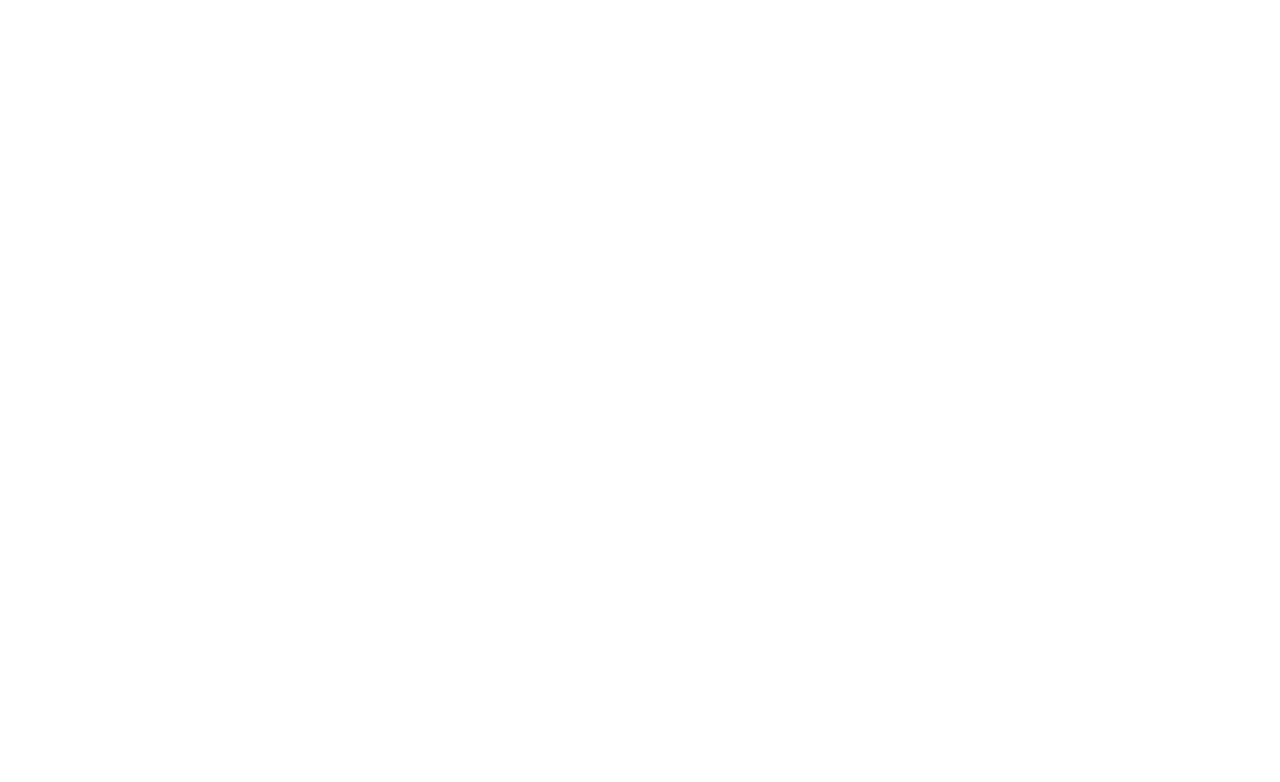
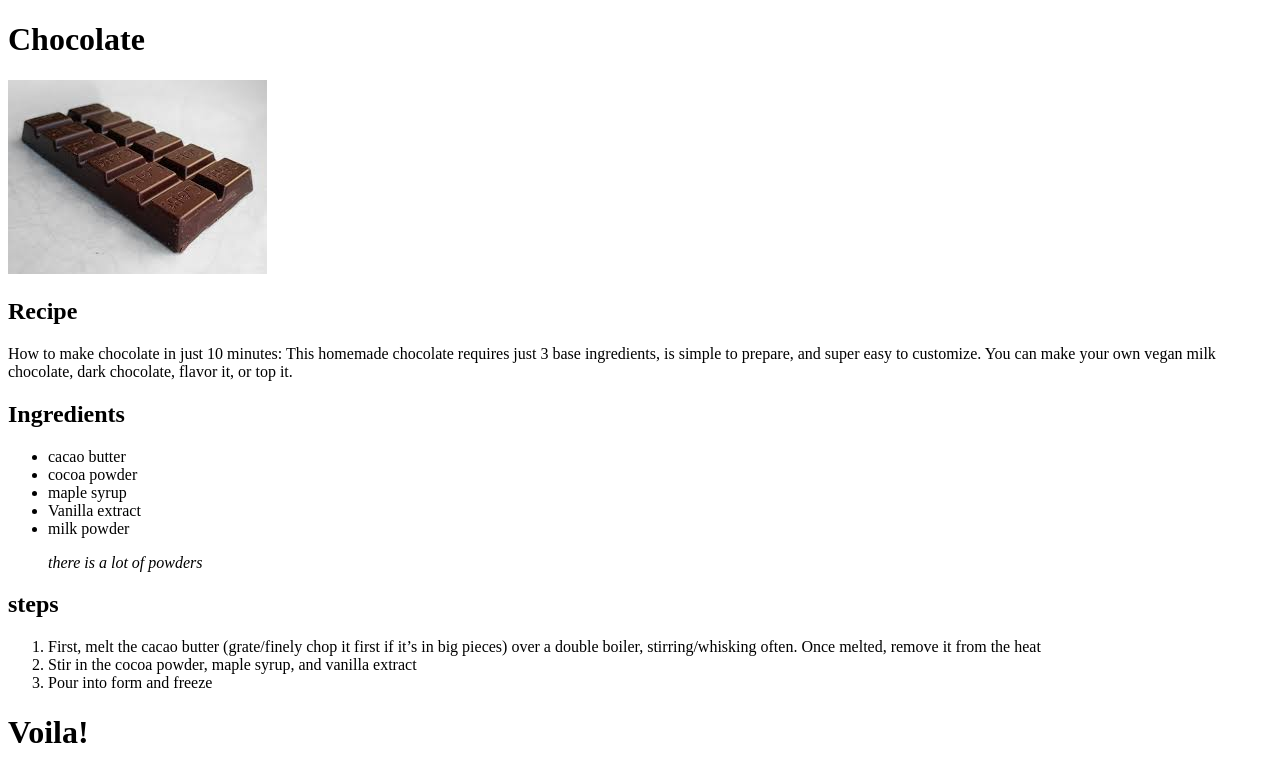
Before and after one commit to KingOfParcel/odin-recipes, a plain HTML site: page recipes/chocolate.html in a window 1280 px wide. Drawn offline with Linux system fonts and the light colour scheme.

Commit message:
add chocolate.html section

```diff
--- a/recipes/chocolate.html
+++ b/recipes/chocolate.html
@@ -0,0 +1,38 @@
+<!DOCTYPE html>
+<html lang="en">
+<head>
+    <meta charset="UTF-8">
+    <meta name="viewport" content="width=device-width, initial-scale=1.0">
+    <title>Chocolate</title>
+</head>
+<body>
+    <h1>Chocolate</h1>
+        <img src="../images/choco.jpg">
+
+    <h2>Recipe</h2>
+        <p>How to make chocolate in just 10 minutes:
+        This homemade chocolate requires just 3 base ingredients,
+        is simple to prepare, and super easy to customize.
+        You can make your own vegan milk chocolate, dark chocolate, flavor it, or top it.</p>
+
+    <h2>Ingredients</h2>
+        <ul>
+            <li>cacao butter</li>
+            <li>cocoa powder</li>
+            <li>maple syrup</li>
+            <li>Vanilla extract</li>
+            <li>milk powder</li>
+
+            <p><em>there is a lot of powders</em></p>
+        </ul>
+    <h2>steps</h2>
+        <ol>
+            <li>First, melt the cacao butter (grate/finely chop it first if it’s in big pieces) over a double boiler, stirring/whisking often.
+                Once melted, remove it from the heat</li>
+            <li>Stir in the cocoa powder, maple syrup, and vanilla extract</li>
+            <li>Pour into form and freeze</li>
+        </ol>
+
+    <h1>Voila!</h1>
+</body>
+</html>
```
Also changed, not shown: index.html (+1 -0 lines), images/choco.jpg (added).
